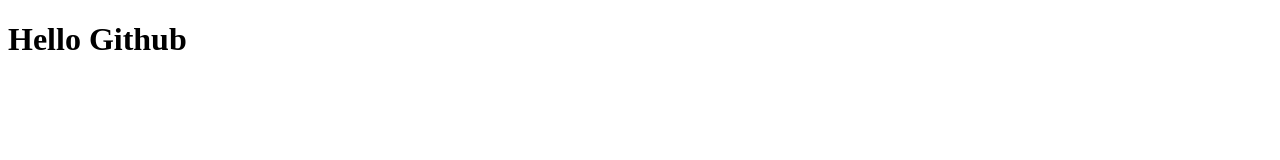
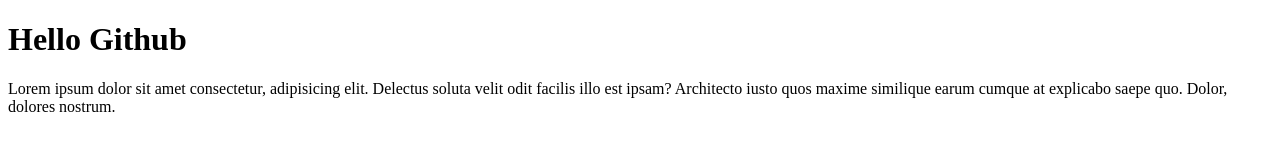
Before and after one commit to eleyasahmed/test-repo, a plain HTML site: page index.html in a window 1280 px wide. Drawn offline with Linux system fonts and the light colour scheme.

Commit message:
p tag add korechi

```diff
--- a/index.html
+++ b/index.html
@@ -7,5 +7,6 @@
 </head>
 <body>
     <h1>Hello Github</h1>
+    <P>Lorem ipsum dolor sit amet consectetur, adipisicing elit. Delectus soluta velit odit facilis illo est ipsam? Architecto iusto quos maxime similique earum cumque at explicabo saepe quo. Dolor, dolores nostrum.</P>
 </body>
 </html>
```
